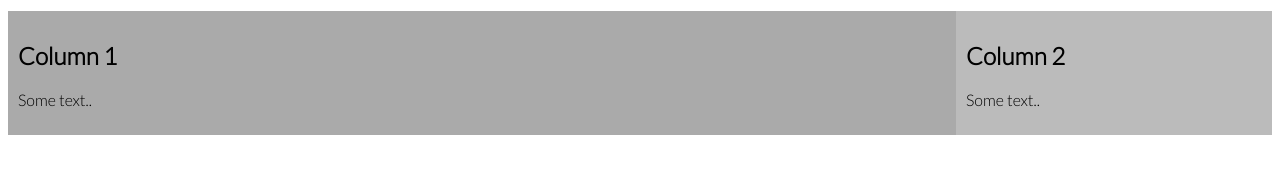
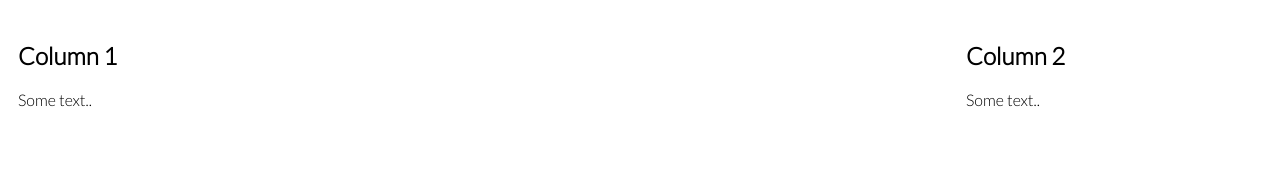
Before and after one commit to PieceOfToast/new-concat-web, a plain HTML site: page index.html in a window 1280 px wide. Shown: the part 71-244 px from the top of the page. Drawn offline with Linux system fonts and the light colour scheme.

Commit message:
Update index.html

```diff
--- a/index.html
+++ b/index.html
@@ -31,11 +31,11 @@
 </div>
 
 <div class="row">
-  <div class="column left" style="background-color:#aaa;">
+  <div class="column left">
     <h2>Column 1</h2>
     <p>Some text..</p>
   </div>
-  <div class="column right" style="background-color:#bbb;">
+  <div class="column right">
     <h2>Column 2</h2>
     <p>Some text..</p>
   </div>
```
